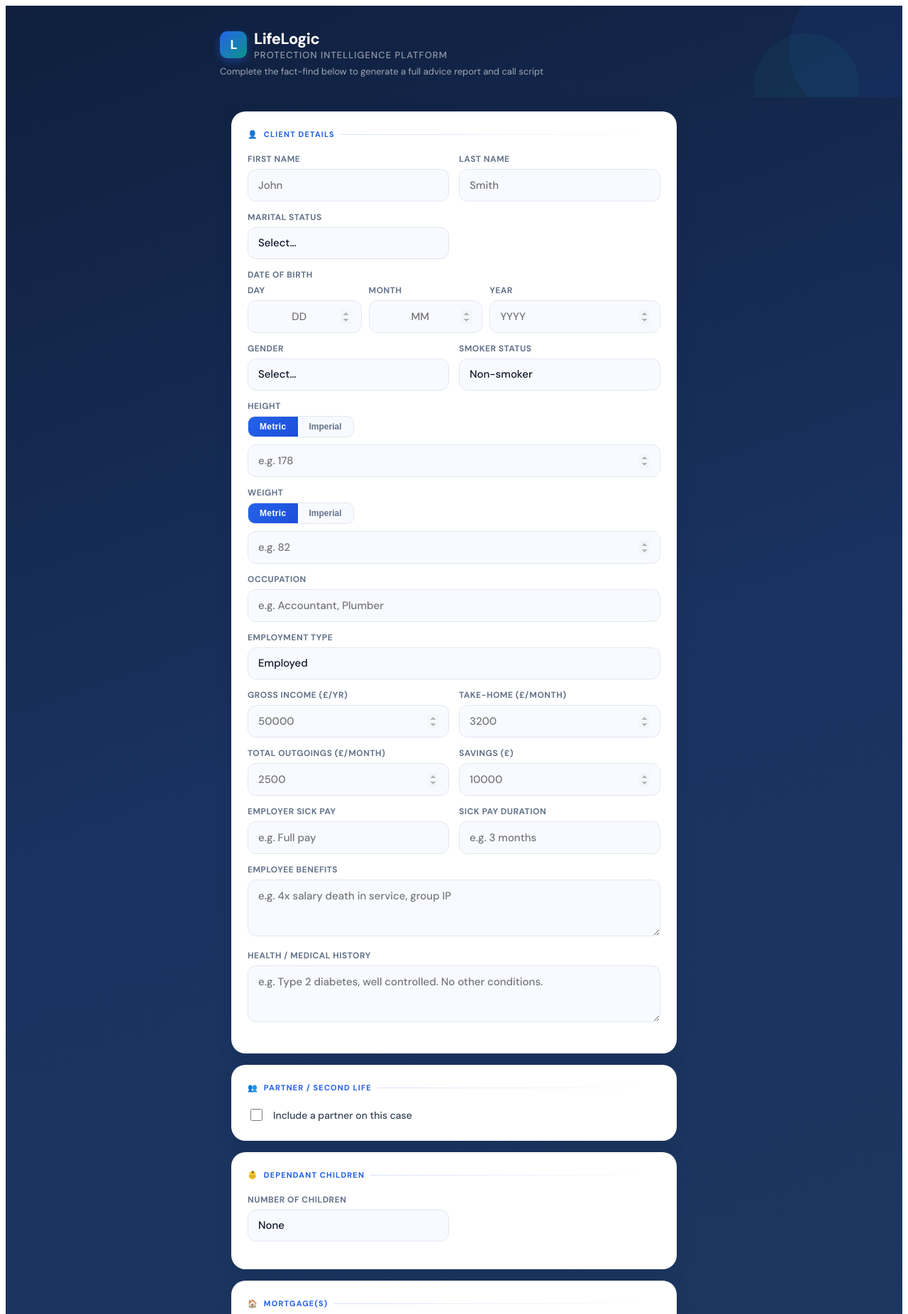
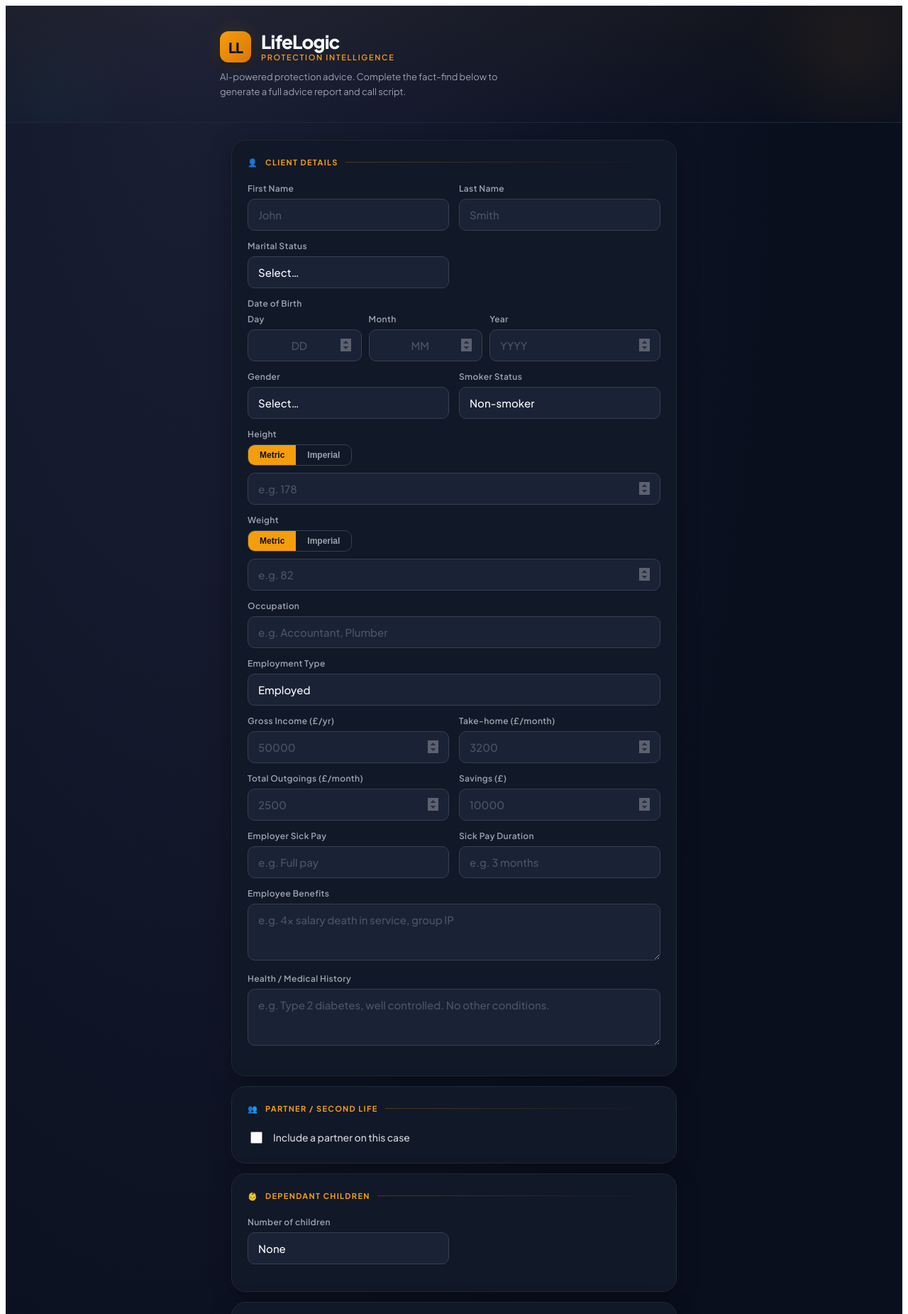
Before and after one commit to joedcunha27/protection-adviser, a React (Vite) app: page / in a window 1280 px wide. Shown: the top 1851 px of the page at 71% size. Built offline with nearby package versions, Linux system fonts and the light colour scheme.

Commit message:
Update App.jsx

```diff
--- a/src/App.jsx
+++ b/src/App.jsx
@@ -1,4 +1,4 @@
-import { useState, useRef } from "react";
+  import { useState, useRef } from "react";
 import ScriptGuide from "./ScriptGuide";
 
 const MODEL = "claude-sonnet-4-5";
@@ -79,57 +79,175 @@ const FC = { green:"#059669",amber:"#d97706",red:"#dc2626" };
 
 // ── DESIGN TOKENS ─────────────────────────────────────────────────────────────
 const C = {
-  navy: "#0f1f3d",
-  navyMid: "#1a3260",
-  blue: "#2563eb",
-  blueLight: "#3b82f6",
-  teal: "#0d9488",
-  gold: "#f59e0b",
-  slate: "#64748b",
-  slateLight: "#94a3b8",
-  bg: "#f0f4f8",
-  bgCard: "#ffffff",
-  border: "#e2e8f0",
-  text: "#0f172a",
-  textMid: "#334155",
+  ink:     "#0a0f1e",
+  inkMid:  "#111827",
+  amber:   "#f59e0b",
+  amberDim:"#d97706",
+  amberGlow:"rgba(245,158,11,0.15)",
+  emerald: "#10b981",
+  rose:    "#f43f5e",
+  slate:   "#6b7280",
+  slateLight:"#9ca3af",
+  border:  "#1f2937",
+  borderLight:"#374151",
+  card:    "#111827",
+  cardInner:"#1a2235",
+  text:    "#f9fafb",
+  textMid: "#d1d5db",
+  textDim: "#9ca3af",
 };
 
 const S = {
-  page: { minHeight:"100vh", background:`linear-gradient(160deg, ${C.navy} 0%, ${C.navyMid} 40%, #1e3a5f 100%)`, fontFamily:"'DM Sans', -apple-system, BlinkMacSystemFont, sans-serif", paddingBottom:80 },
-  header: { padding:"32px 24px 28px", position:"relative", overflow:"hidden" },
-  logo: { display:"flex", alignItems:"center", gap:10, marginBottom:6 },
-  logoMark: { width:38, height:38, background:"linear-gradient(135deg, #2563eb, #0d9488)", borderRadius:10, display:"flex", alignItems:"center", justifyContent:"center", fontSize:18, fontWeight:900, color:"#fff", letterSpacing:"-1px", boxShadow:"0 4px 12px rgba(37,99,235,0.4)" },
-  logoText: { fontSize:22, fontWeight:800, color:"#fff", letterSpacing:"-0.5px" },
-  logoSub: { fontSize:13, color:"rgba(255,255,255,0.55)", letterSpacing:"0.08em", textTransform:"uppercase", fontWeight:500 },
-  tagline: { fontSize:13, color:"rgba(255,255,255,0.6)", marginTop:6 },
-  wrap: { maxWidth:660, margin:"0 auto", padding:"20px 16px" },
-  card: { background:C.bgCard, borderRadius:20, padding:"24px 22px", marginBottom:16, boxShadow:"0 4px 24px rgba(15,31,61,0.12)", border:"1px solid rgba(255,255,255,0.8)" },
-  cardH: { fontSize:11, fontWeight:800, letterSpacing:"0.1em", textTransform:"uppercase", color:C.blue, margin:"0 0 20px 0", display:"flex", alignItems:"center", gap:8 },
-  cardHLine: { flex:1, height:1, background:`linear-gradient(90deg, ${C.blue}30, transparent)` },
-  lbl: { fontSize:12, fontWeight:700, color:C.slate, marginBottom:6, display:"block", letterSpacing:"0.04em", textTransform:"uppercase" },
-  inp: { background:"#f8faff", border:`1.5px solid ${C.border}`, borderRadius:12, color:C.text, padding:"12px 14px", fontSize:15, outline:"none", width:"100%", boxSizing:"border-box", fontFamily:"inherit", WebkitAppearance:"none", appearance:"none", transition:"border-color 0.15s", fontWeight:500 },
+  page: {
+    minHeight:"100vh",
+    background:`radial-gradient(ellipse at 20% 0%, #1a1f35 0%, ${C.ink} 60%)`,
+    fontFamily:"'Plus Jakarta Sans', -apple-system, BlinkMacSystemFont, sans-serif",
+    paddingBottom:100,
+  },
+  header: {
+    padding:"36px 24px 32px",
+    position:"relative", overflow:"hidden",
+    borderBottom:`1px solid ${C.border}`,
+    background:`linear-gradient(180deg, rgba(245,158,11,0.04) 0%, transparent 100%)`,
+  },
+  logo: { display:"flex", alignItems:"center", gap:14, marginBottom:10 },
+  logoMark: {
+    width:44, height:44,
+    background:`linear-gradient(135deg, ${C.amber} 0%, ${C.amberDim} 100%)`,
+    borderRadius:12,
+    display:"flex", alignItems:"center", justifyContent:"center",
+    fontSize:20, fontWeight:900, color:C.ink,
+    boxShadow:`0 0 24px ${C.amberGlow}, 0 4px 12px rgba(0,0,0,0.4)`,
+    letterSpacing:"-1px",
+  },
+  logoText: {
+    fontSize:26, fontWeight:800, color:C.text,
+    letterSpacing:"-0.8px", lineHeight:1,
+  },
+  logoSub: {
+    fontSize:11, color:C.amber, letterSpacing:"0.15em",
+    textTransform:"uppercase", fontWeight:600, marginTop:2,
+  },
+  tagline: { fontSize:13, color:C.textDim, marginTop:10, maxWidth:420, lineHeight:1.6 },
+  wrap: { maxWidth:660, margin:"0 auto", padding:"24px 16px" },
+  card: {
+    background:C.card, borderRadius:20,
+    padding:"24px 22px", marginBottom:14,
+    border:`1px solid ${C.border}`,
+    boxShadow:"0 8px 32px rgba(0,0,0,0.3)",
+  },
+  cardH: {
+    fontSize:11, fontWeight:700, letterSpacing:"0.12em",
+    textTransform:"uppercase", color:C.amber,
+    margin:"0 0 22px 0",
+    display:"flex", alignItems:"center", gap:10,
+  },
+  cardHLine: { flex:1, height:"1px", background:`linear-gradient(90deg, ${C.amber}40, transparent)` },
+  lbl: {
+    fontSize:12, fontWeight:600, color:C.textDim,
+    marginBottom:7, display:"block", letterSpacing:"0.03em",
+  },
+  inp: {
+    background:C.cardInner, border:`1.5px solid ${C.borderLight}`,
+    borderRadius:10, color:C.text,
+    padding:"12px 14px", fontSize:15, outline:"none",
+    width:"100%", boxSizing:"border-box",
+    fontFamily:"inherit", WebkitAppearance:"none", appearance:"none",
+    transition:"border-color 0.2s, box-shadow 0.2s", fontWeight:500,
+  },
   row2: { display:"grid", gridTemplateColumns:"1fr 1fr", gap:14, marginBottom:14 },
   row1: { marginBottom:14 },
-  sub: { background:"#f8faff", borderRadius:14, padding:16, marginBottom:12, border:`1px solid ${C.border}` },
+  sub: {
+    background:C.cardInner, borderRadius:14, padding:16,
+    marginBottom:12, border:`1px solid ${C.border}`,
+  },
   subH: { fontSize:13, fontWeight:700, color:C.textMid, margin:"0 0 14px 0" },
-  addBtn: { background:"transparent", border:`2px dashed ${C.blue}50`, color:C.blue, borderRadius:12, padding:"12px", fontSize:13, fontWeight:700, cursor:"pointer", width:"100%", marginTop:6, letterSpacing:"0.02em", transition:"all 0.15s" },
-  remBtn: { background:"#fef2f2", border:"none", color:"#ef4444", borderRadius:8, padding:"5px 12px", fontSize:12, fontWeight:700, cursor:"pointer" },
-  genBtn: { background:`linear-gradient(135deg, ${C.blue} 0%, ${C.teal} 100%)`, border:"none", borderRadius:16, color:"#fff", fontSize:16, fontWeight:800, padding:"20px", cursor:"pointer", width:"100%", boxShadow:"0 8px 24px rgba(37,99,235,0.35)", letterSpacing:"0.02em", transition:"transform 0.15s, box-shadow 0.15s" },
-  togWrap: { display:"flex", borderRadius:10, overflow:"hidden", border:`1.5px solid ${C.border}`, marginBottom:10, width:"fit-content", background:"#f8faff" },
-  togOn: { background:`linear-gradient(135deg, ${C.blue}, #1d4ed8)`, color:"#fff", border:"none", padding:"7px 16px", fontSize:12, fontWeight:700, cursor:"pointer", letterSpacing:"0.03em" },
-  togOff: { background:"transparent", color:C.slate, border:"none", padding:"7px 16px", fontSize:12, fontWeight:600, cursor:"pointer" },
-  flag: (col) => ({ display:"flex", alignItems:"flex-start", gap:10, padding:"12px 14px", background:col+"12", border:`1px solid ${col}30`, borderRadius:12, marginBottom:8, fontSize:13 }),
-  flagDot: (col) => ({ width:8, height:8, borderRadius:"50%", background:col, marginTop:4, flexShrink:0 }),
-  badge: (col) => ({ background:col+"15", color:col, borderRadius:20, padding:"3px 10px", fontSize:11, fontWeight:700, whiteSpace:"nowrap", letterSpacing:"0.04em" }),
-  ageTag: { fontSize:12, color:C.blue, fontWeight:700, margin:"6px 0 10px 0", padding:"5px 10px", background:"#eff6ff", borderRadius:8, display:"inline-block" },
-  bmiTag: (col) => ({ fontSize:12, fontWeight:700, color:FC[col]||C.slate, margin:"6px 0 10px 0", padding:"5px 10px", background:FC[col]+"10"||"#f8fafc", borderRadius:8, display:"inline-block" }),
+  addBtn: {
+    background:"transparent",
+    border:`1.5px dashed ${C.borderLight}`,
+    color:C.amber, borderRadius:12, padding:"12px",
+    fontSize:13, fontWeight:600, cursor:"pointer", width:"100%",
+    marginTop:6, letterSpacing:"0.02em", transition:"all 0.2s",
+  },
+  remBtn: {
+    background:"rgba(244,63,94,0.1)", border:"1px solid rgba(244,63,94,0.2)",
+    color:C.rose, borderRadius:8, padding:"5px 12px",
+    fontSize:12, fontWeight:700, cursor:"pointer",
+  },
+  genBtn: {
+    background:`linear-gradient(135deg, ${C.amber} 0%, ${C.amberDim} 100%)`,
+    border:"none", borderRadius:16, color:C.ink,
+    fontSize:16, fontWeight:800, padding:"20px",
+    cursor:"pointer", width:"100%",
+    boxShadow:`0 8px 32px ${C.amberGlow}, 0 4px 16px rgba(0,0,0,0.3)`,
+    letterSpacing:"0.02em",
+  },
+  togWrap: {
+    display:"flex", borderRadius:10, overflow:"hidden",
+    border:`1.5px solid ${C.borderLight}`,
+    marginBottom:10, width:"fit-content",
+  },
+  togOn: {
+    background:C.amber, color:C.ink,
+    border:"none", padding:"7px 16px",
+    fontSize:12, fontWeight:700, cursor:"pointer",
+  },
+  togOff: {
+    background:"transparent", color:C.textDim,
+    border:"none", padding:"7px 16px",
+    fontSize:12, fontWeight:600, cursor:"pointer",
+  },
+  flag: (col) => ({
+    display:"flex", alignItems:"flex-start", gap:10,
+    padding:"12px 14px", background:col+"15",
+    border:`1px solid ${col}30`,
+    borderRadius:12, marginBottom:8, fontSize:13,
+  }),
+  flagDot: (col) => ({
+    width:7, height:7, borderRadius:"50%",
+    background:col, marginTop:5, flexShrink:0,
+    boxShadow:`0 0 6px ${col}`,
+  }),
+  badge: (col) => ({
+    background:col+"20", color:col,
+    borderRadius:20, padding:"3px 10px",
+    fontSize:11, fontWeight:700,
+    whiteSpace:"nowrap", letterSpacing:"0.04em",
+    border:`1px solid ${col}30`,
+  }),
+  ageTag: {
+    fontSize:12, color:C.amber, fontWeight:600,
+    margin:"6px 0 10px 0", padding:"5px 10px",
+    background:C.amberGlow, borderRadius:8,
+    display:"inline-block", border:`1px solid ${C.amber}30`,
+  },
+  bmiTag: (col) => ({
+    fontSize:12, fontWeight:600,
+    color: col==="green" ? C.emerald : col==="amber" ? C.amber : C.rose,
+    margin:"6px 0 10px 0", padding:"5px 10px",
+    background: col==="green" ? "rgba(16,185,129,0.1)" : col==="amber" ? C.amberGlow : "rgba(244,63,94,0.1)",
+    borderRadius:8, display:"inline-block",
+    border:`1px solid ${col==="green" ? "rgba(16,185,129,0.2)" : col==="amber" ? C.amber+"30" : "rgba(244,63,94,0.2)"}`,
+  }),
   chk: { display:"flex", alignItems:"center", gap:12, cursor:"pointer", fontSize:14, color:C.textMid, fontWeight:500 },
-  out: { background:C.bgCard, borderRadius:20, padding:24, marginTop:18, boxShadow:"0 4px 24px rgba(15,31,61,0.12)", border:"1px solid rgba(255,255,255,0.8)" },
-  outH: { fontSize:15, fontWeight:800, color:C.text, margin:"0 0 4px 0", letterSpacing:"-0.3px" },
+  out: {
+    background:C.card, borderRadius:20, padding:24,
+    marginTop:18, border:`1px solid ${C.border}`,
+    boxShadow:"0 8px 32px rgba(0,0,0,0.3)",
+  },
+  outH: { fontSize:16, fontWeight:800, color:C.text, margin:"0 0 4px 0", letterSpacing:"-0.3px" },
   pre: { fontSize:14, lineHeight:1.9, color:C.textMid, whiteSpace:"pre-wrap", fontFamily:"inherit", margin:0 },
-  err: { background:"#fef2f2", border:"1px solid #fecaca", borderRadius:14, padding:16, color:"#dc2626", fontSize:13, marginTop:16 },
-  spin: { display:"flex", alignItems:"center", justifyContent:"center", gap:12, padding:32, color:"rgba(255,255,255,0.6)", fontSize:14 },
-  copyBtn: { background:"#f1f5f9", border:`1px solid ${C.border}`, borderRadius:10, padding:"7px 13px", fontSize:12, fontWeight:700, color:C.slate, cursor:"pointer", letterSpacing:"0.02em", transition:"all 0.15s" },
+  err: {
+    background:"rgba(244,63,94,0.1)", border:"1px solid rgba(244,63,94,0.2)",
+    borderRadius:14, padding:16, color:C.rose, fontSize:13, marginTop:16,
+  },
+  spin: { display:"flex", alignItems:"center", justifyContent:"center", gap:12, padding:36, color:C.textDim, fontSize:14 },
+  copyBtn: {
+    background:C.cardInner, border:`1px solid ${C.borderLight}`,
+    borderRadius:10, padding:"7px 13px",
+    fontSize:12, fontWeight:700, color:C.textDim,
+    cursor:"pointer", letterSpacing:"0.02em",
+  },
 };
 
 // ── COMPONENTS (all outside App) ──────────────────────────────────────────────
@@ -299,17 +417,16 @@ EXISTING COVER:\n${existing}`;
       <div style={S.header}>
         <div style={{maxWidth:660,margin:"0 auto"}}>
           <div style={S.logo}>
-            <div style={S.logoMark}>L</div>
+            <div style={S.logoMark}>LL</div>
             <div>
               <div style={S.logoText}>LifeLogic</div>
-              <div style={S.logoSub}>Protection Intelligence Platform</div>
+              <div style={S.logoSub}>Protection Intelligence</div>
             </div>
           </div>
-          <div style={S.tagline}>Complete the fact-find below to generate a full advice report and call script</div>
+          <div style={S.tagline}>AI-powered protection advice. Complete the fact-find below to generate a full advice report and call script.</div>
         </div>
-        {/* decorative circles */}
-        <div style={{position:"absolute",top:-40,right:-40,width:200,height:200,borderRadius:"50%",background:"rgba(37,99,235,0.08)",pointerEvents:"none"}} />
-        <div style={{position:"absolute",bottom:-60,right:60,width:150,height:150,borderRadius:"50%",background:"rgba(13,148,136,0.08)",pointerEvents:"none"}} />
+        <div style={{position:"absolute",top:-80,right:-80,width:300,height:300,borderRadius:"50%",background:"radial-gradient(circle, rgba(245,158,11,0.06) 0%, transparent 70%)",pointerEvents:"none"}} />
+        <div style={{position:"absolute",bottom:-100,left:-60,width:250,height:250,borderRadius:"50%",background:"radial-gradient(circle, rgba(16,185,129,0.04) 0%, transparent 70%)",pointerEvents:"none"}} />
       </div>
 
       <div style={S.wrap}>
@@ -368,7 +485,7 @@ EXISTING COVER:\n${existing}`;
         <div style={S.card}>
           <CardHeader icon="👥" text="Partner / Second Life" />
           <label style={{...S.chk,marginBottom:hasP?20:0}}>
-            <input type="checkbox" checked={hasP} onChange={e=>setHasP(e.target.checked)} style={{width:17,height:17,accentColor:C.blue}} />
+            <input type="checkbox" checked={hasP} onChange={e=>setHasP(e.target.checked)} style={{width:17,height:17,accentColor:C.amber}} />
             Include a partner on this case
           </label>
           {hasP&&<>
@@ -435,10 +552,10 @@ EXISTING COVER:\n${existing}`;
 
         {/* GENERATE BUTTON */}
         <button style={S.genBtn} onClick={generate} disabled={loading}>
-          {loading?"Generating advice…":"Generate Advice & Call Script  →"}
+          {loading?"Generating…":"⚡  Generate Advice & Call Script"}
         </button>
 
-        {loading&&<div style={S.spin}><span style={{animation:"spin 1s linear infinite",display:"inline-block",fontSize:20}}>◌</span> Analysing case and generating advice…</div>}
+        {loading&&<div style={S.spin}><span style={{animation:"spin 1s linear infinite",display:"inline-block",fontSize:20,color:C.amber}}>◌</span> Analysing case and generating advice…</div>}
         {error&&<div style={S.err}>{error}</div>}
 
         {result&&(
@@ -447,7 +564,7 @@ EXISTING COVER:\n${existing}`;
               <div style={{display:"flex",justifyContent:"space-between",alignItems:"flex-start",marginBottom:16,gap:10}}>
                 <div>
                   <p style={S.outH}>Advice Report</p>
-                  <p style={{fontSize:12,color:C.slateLight,margin:0}}>Generated by LifeLogic AI</p>
+                  <p style={{fontSize:11,color:C.amber,margin:0,letterSpacing:"0.1em",fontWeight:700}}>GENERATED BY LIFELOGIC AI</p>
                 </div>
                 <div style={{display:"flex",gap:8,flexShrink:0}}>
                   <CopyBtn label="📋 Fact-Find" getText={buildPrompt} />
@@ -463,12 +580,21 @@ EXISTING COVER:\n${existing}`;
 
       </div>
       <style>{`
-        @import url('https://fonts.googleapis.com/css2?family=DM+Sans:wght@400;500;600;700;800&display=swap');
+        @import url('https://fonts.googleapis.com/css2?family=Plus+Jakarta+Sans:wght@400;500;600;700;800&display=swap');
         @keyframes spin{from{transform:rotate(0deg)}to{transform:rotate(360deg)}}
+        @keyframes pulse{0%,100%{opacity:1}50%{opacity:0.5}}
         *{box-sizing:border-box}
-        select option{background:#fff}
-        input[type=number]::-webkit-inner-spin-button{opacity:0.4}
-        input:focus,select:focus,textarea:focus{border-color:#2563eb !important;box-shadow:0 0 0 3px rgba(37,99,235,0.1)}
+        select option{background:#111827;color:#f9fafb}
+        input[type=number]::-webkit-inner-spin-button{opacity:0.3}
+        input:focus,select:focus,textarea:focus{
+          border-color:#f59e0b !important;
+          box-shadow:0 0 0 3px rgba(245,158,11,0.15) !important;
+          outline:none;
+        }
+        ::placeholder{color:#4b5563}
+        ::-webkit-scrollbar{width:6px}
+        ::-webkit-scrollbar-track{background:#0a0f1e}
+        ::-webkit-scrollbar-thumb{background:#374151;border-radius:3px}
       `}</style>
     </div>
   );
```
